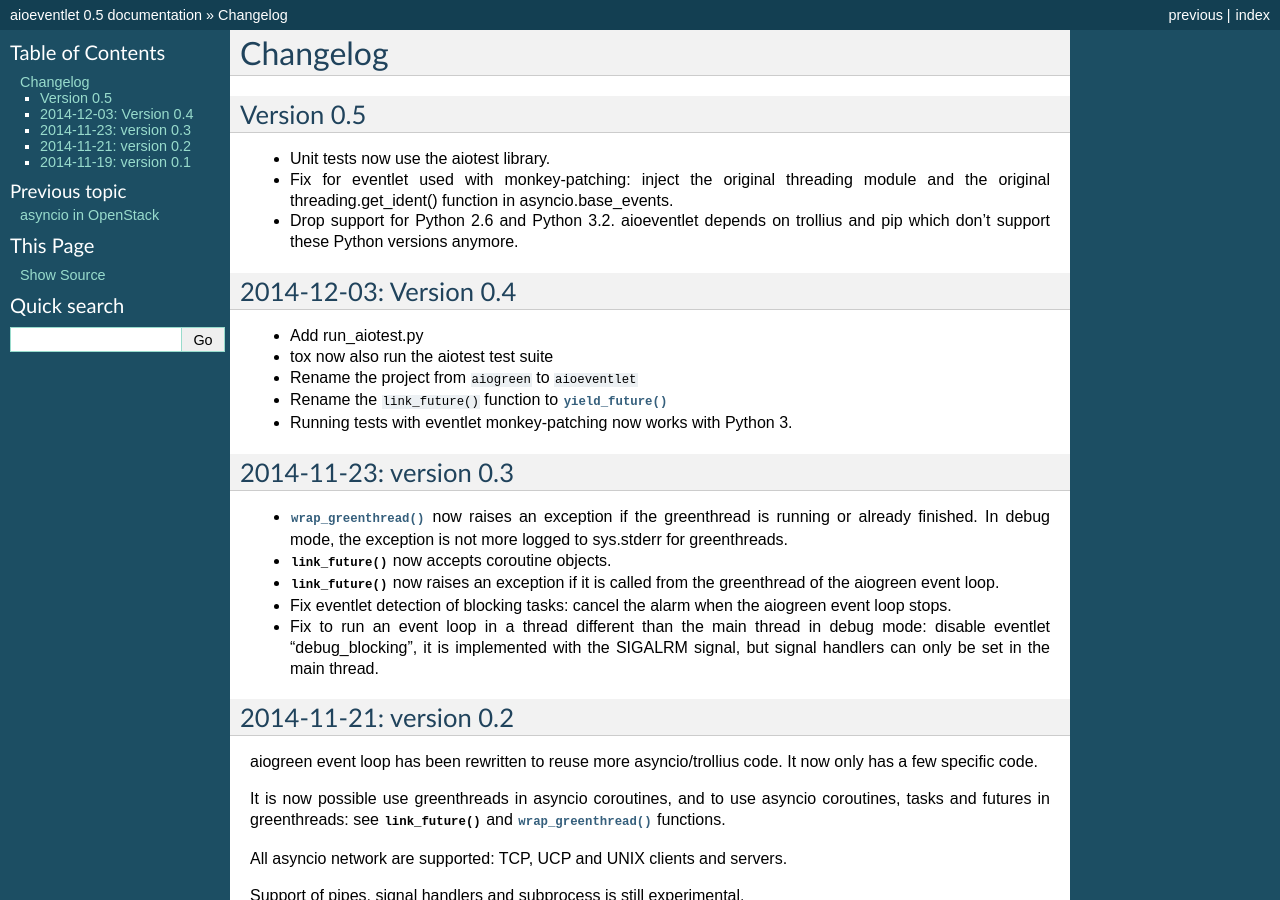
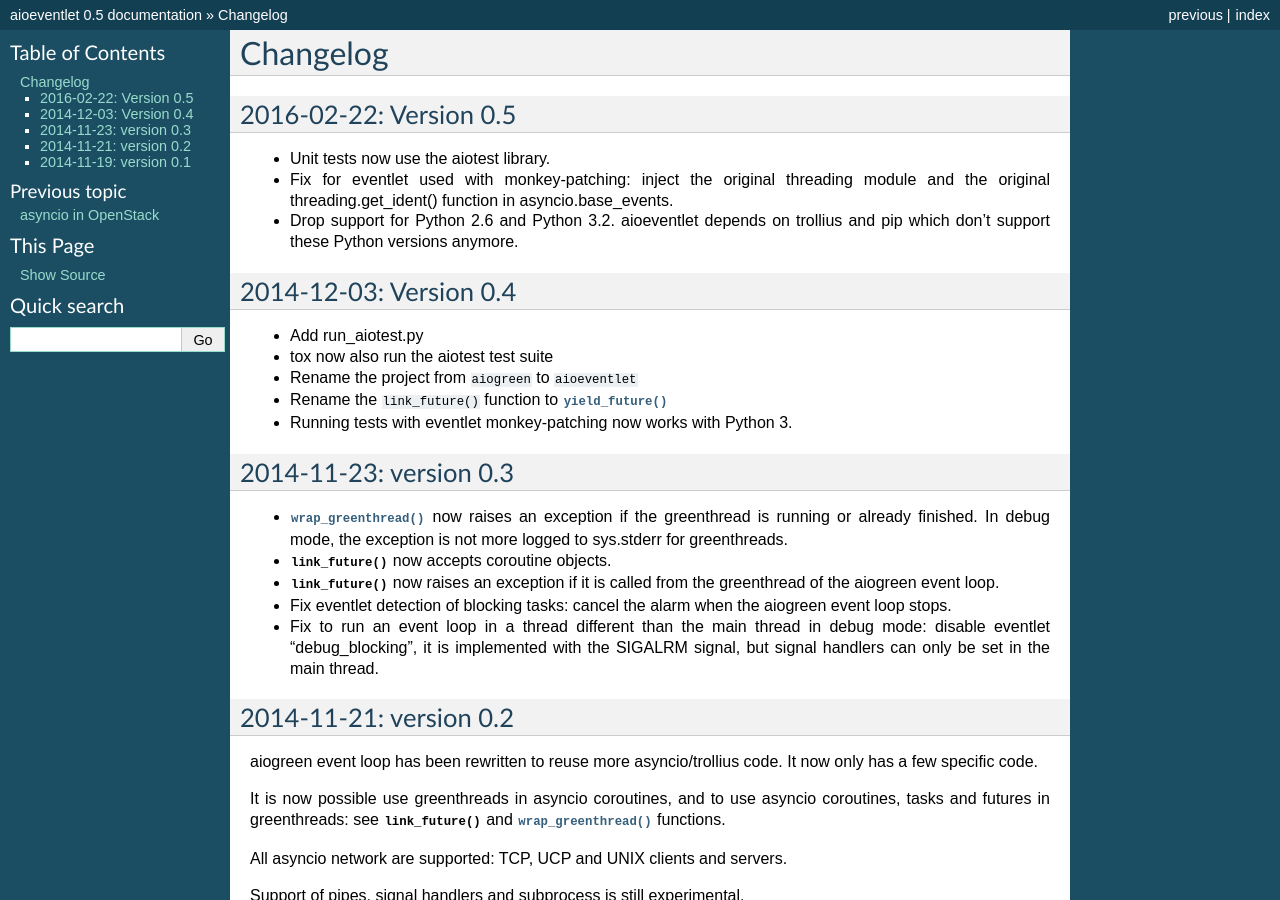
Before and after one commit to openstack-archive/deb-python-aioeventlet, a Sphinx documentation site: the page built from doc/changelog.rst, in a window 1280 px wide and 900 px high. Built offline with Sphinx 7.4.7, drawn with Linux system fonts in a browser that asks for light colours; some of the changed lines change nothing that is shown.

Commit message:
prepare release 0.5

```diff
--- a/doc/changelog.rst
+++ b/doc/changelog.rst
@@ -1,8 +1,8 @@
 Changelog
 =========
 
-Version 0.5
------------
+2016-02-22: Version 0.5
+-----------------------
 
 * Unit tests now use the aiotest library.
 * Fix for eventlet used with monkey-patching: inject the original threading
```
Also changed, not shown: setup.py (+12 -2 lines).
